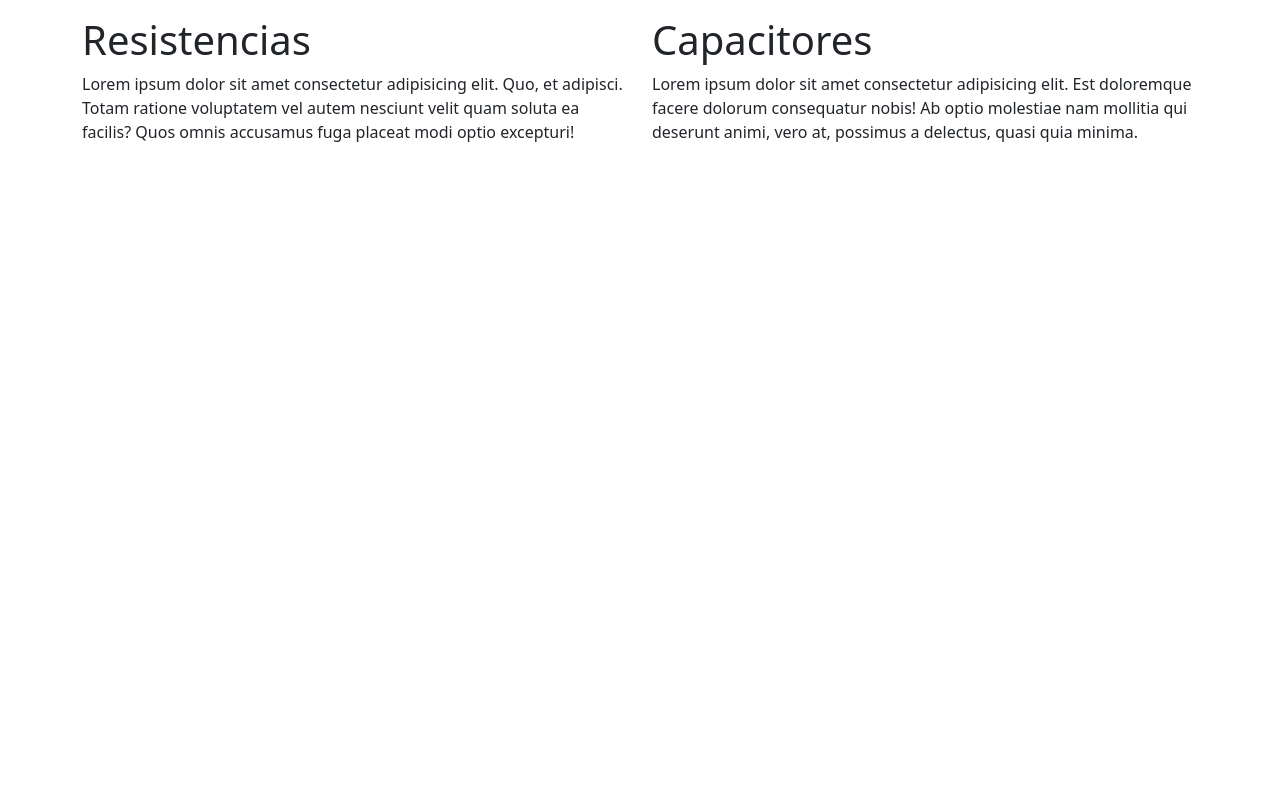
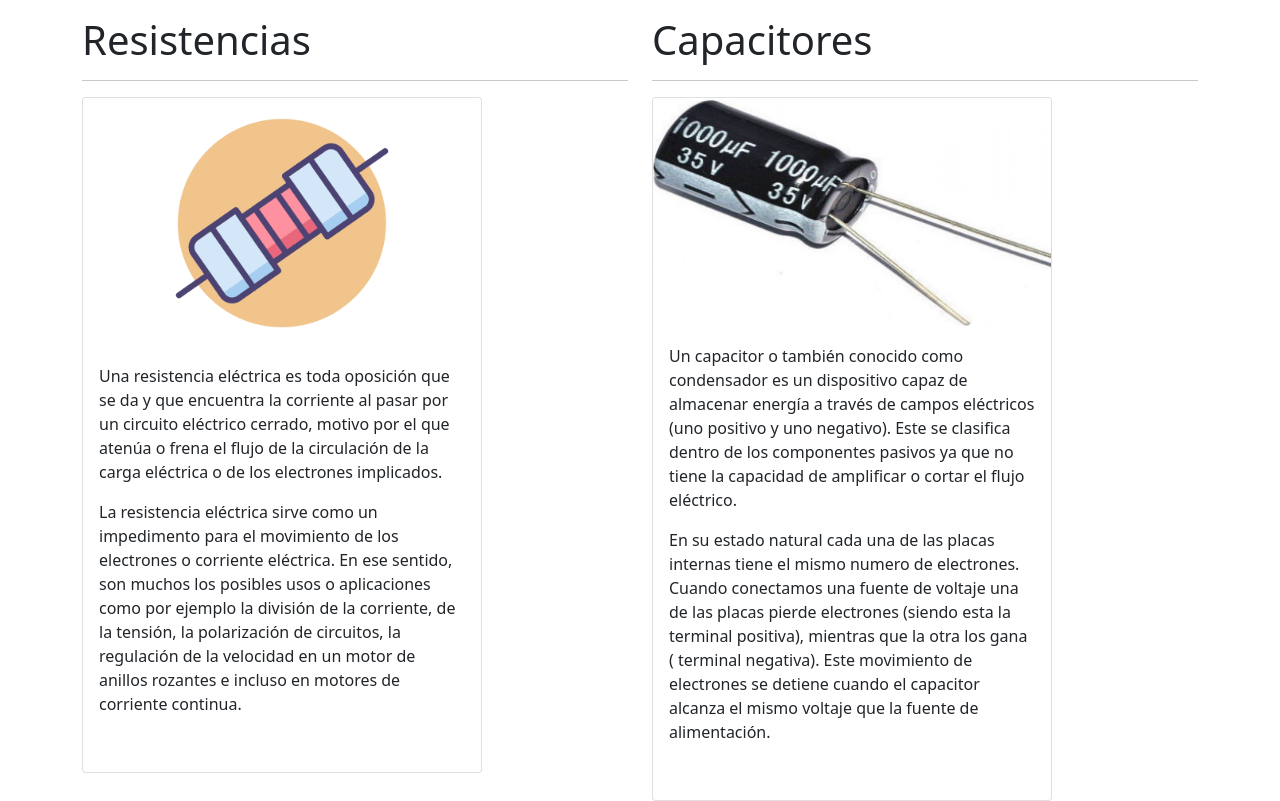
Before and after one commit to marcossleyther/ResistenciasyCapacitores, a PHP site: page / in a window 1280 px wide. Shown: the part 56-857 px from the top of the page. Before the commit the page ends 800 px from the top, so only its background shows below. Run offline with PHP 8.4, Linux system fonts and the light colour scheme.

Commit message:
Iformacion en index

```diff
--- a/ResDestrella.php
+++ b/ResDestrella.php
@@ -75,7 +75,7 @@
             </div>
         <?php
 
-       //Conexion a base de datos para guardar los valores
+        //Conexion a base de datos para guardar los valores
         $con = mysqli_connect('localhost', 'root', '', 'electronica') or die('Error en la conexion');
         $sql = "INSERT INTO capacitores (Operacion,Tipo,Calculo,Resultado) values ('Resistencia', 'Delta Estrella', '$calculo', '$result')";
         $resultado = mysqli_query($con, $sql) or die('Error en el registro');
--- a/ResEsdelta.php
+++ b/ResEsdelta.php
@@ -85,7 +85,7 @@
 
           endif;
             ?>
-
+    </div>
 
     <script src="https://cdn.jsdelivr.net/npm/bootstrap@5.0.1/dist/js/bootstrap.bundle.min.js" integrity="sha384-gtEjrD/SeCtmISkJkNUaaKMoLD0//ElJ19smozuHV6z3Iehds+3Ulb9Bn9Plx0x4" crossorigin="anonymous"></script>
 </body>
--- a/ResSerie.php
+++ b/ResSerie.php
@@ -57,7 +57,6 @@
           <li class="list-group-item"> <?php echo "El resultado de las resistencias en serie es: " . $suma . " Ohmios <br> " . $resul; ?> </li>
         </ul>
       </div>
-    </div>
     <?php
 
 $cadena_equipo = implode(", R" . (1 + 1) . '= ', $arr);
@@ -71,6 +70,7 @@
 mysqli_close($con);
 echo '<br><h4>Se guardo el calculo de Resistencia en <a href="historial.php">Historial</a></h4>';
 ?>
+</div>
 
   <?php
   } else {
--- a/index.php
+++ b/index.php
@@ -36,16 +36,46 @@
             <a class="btn btn-outline-light" href="creditos.php">Creditos</a>
         </form>
     </nav>
-
+<!--Contenido para informacion de resistencias -->
     <div class="container mt-3">
         <div class="row">
             <div class="col-sm-6">
                 <h1>Resistencias</h1>
-                Lorem ipsum dolor sit amet consectetur adipisicing elit. Quo, et adipisci. Totam ratione voluptatem vel autem nesciunt velit quam soluta ea facilis? Quos omnis accusamus fuga placeat modi optio excepturi!
+                <hr>
+                <div class="card" style="width: 25rem;">
+                    <img src="img/resistencia.png" class="card-img-top">
+                    <div class="card-body">
+                        <p class="card-text">
+                            Una resistencia eléctrica es toda oposición que se da y que encuentra la corriente al pasar por un circuito
+                            eléctrico cerrado, motivo por el que atenúa o frena el flujo de la circulación de la carga eléctrica o de los electrones implicados.
+                        </p>
+                        <p class="card-text">
+                            La resistencia eléctrica sirve como un impedimento para el movimiento de los electrones o corriente eléctrica. En ese sentido, son muchos los posibles
+                            usos o aplicaciones como por ejemplo la división de la corriente, de la tensión, la polarización de circuitos, la regulación de la velocidad en un motor
+                            de anillos rozantes e incluso en motores de corriente continua.
+                        </p><br>
+                    </div>
+                </div>
             </div>
             <div class="col-sm-6">
+<!--Contenido para informacion de capacitores -->
                 <h1>Capacitores</h1>
-                Lorem ipsum dolor sit amet consectetur adipisicing elit. Est doloremque facere dolorum consequatur nobis! Ab optio molestiae nam mollitia qui deserunt animi, vero at, possimus a delectus, quasi quia minima.
+                <hr>
+                <div class="card" style="width: 25rem;">
+                    <img src="img/Capacitor.jpg" class="card-img-top" height="230" width="5px">
+                    <div class="card-body">
+                        <p class="card-text">
+                            Un capacitor o también conocido como condensador es un dispositivo capaz de almacenar energía a través de campos eléctricos
+                            (uno positivo y uno negativo). Este se clasifica dentro de los componentes pasivos ya que no tiene la capacidad de amplificar o cortar el flujo eléctrico.
+                        </p>
+                        <p class="card-text">
+                            En su estado natural cada una de las placas internas tiene el mismo numero de electrones. Cuando conectamos una fuente de voltaje una de las placas pierde electrones
+                            (siendo esta la terminal positiva), mientras que la otra los gana ( terminal negativa). Este movimiento de electrones se detiene cuando el capacitor alcanza el mismo
+                            voltaje que la fuente de alimentación.
+                        </p><br>
+                    </div>
+                </div>
+
             </div>
         </div>
     </div>
```
Also changed, not shown: ResParalelo.php (+4 -4 lines), img/Capacitor.jpg (added), img/resistencia.png (added). Lines whose indentation alone changed are shown as unchanged.
